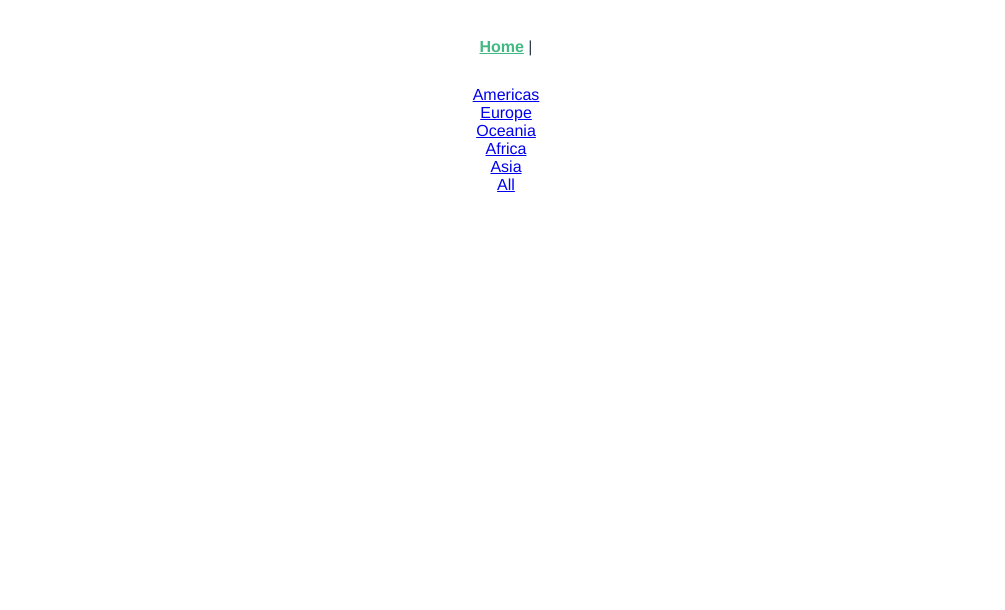
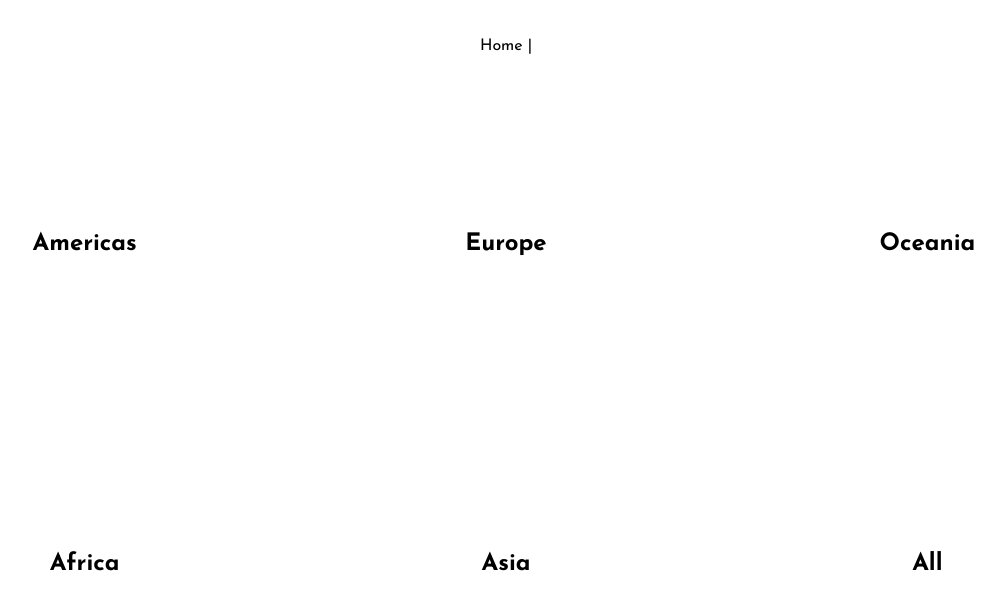
Before and after one commit to caioingber/eco-country-client, a Vue app: page / in a window 1280 px wide. Shown: the top 610 px of the page, without its empty margins (134-1139 px from the left). Built offline with nearby package versions, Linux system fonts and the light colour scheme; no server answers.

Commit message:
created scss global file and mixins for flex/grid

```diff
--- a/public/index.html
+++ b/public/index.html
@@ -1,15 +1,23 @@
 <!DOCTYPE html>
 <html lang="en">
   <head>
-    <meta charset="utf-8">
-    <meta http-equiv="X-UA-Compatible" content="IE=edge">
-    <meta name="viewport" content="width=device-width,initial-scale=1.0">
-    <link rel="icon" href="<%= BASE_URL %>favicon.ico">
+    <meta charset="utf-8" />
+    <meta http-equiv="X-UA-Compatible" content="IE=edge" />
+    <meta name="viewport" content="width=device-width,initial-scale=1.0" />
+    <link rel="icon" href="<%= BASE_URL %>favicon.ico" />
+    <link
+      href="https://fonts.googleapis.com/css2?family=Josefin+Sans:ital,wght@0,100;0,200;0,300;0,400;0,500;0,600;0,700;1,100;1,200;1,300;1,400;1,500;1,600;1,700&display=swap"
+      rel="stylesheet"
+    />
     <title><%= htmlWebpackPlugin.options.title %></title>
   </head>
   <body>
     <noscript>
-      <strong>We're sorry but <%= htmlWebpackPlugin.options.title %> doesn't work properly without JavaScript enabled. Please enable it to continue.</strong>
+      <strong
+        >We're sorry but <%= htmlWebpackPlugin.options.title %> doesn't work
+        properly without JavaScript enabled. Please enable it to
+        continue.</strong
+      >
     </noscript>
     <div id="app"></div>
     <!-- built files will be auto injected -->
--- a/src/App.vue
+++ b/src/App.vue
@@ -15,23 +15,17 @@ export default {
 
 <style lang="scss">
 #app {
-  font-family: Avenir, Helvetica, Arial, sans-serif;
+  font-family: "Josefin Sans", Helvetica, Arial, sans-serif;
   -webkit-font-smoothing: antialiased;
   -moz-osx-font-smoothing: grayscale;
   text-align: center;
-  color: #2c3e50;
+}
+a {
+  color: #000;
+  text-decoration: none;
 }
 
 #nav {
   padding: 30px;
-
-  a {
-    font-weight: bold;
-    color: #2c3e50;
-
-    &.router-link-exact-active {
-      color: #42b983;
-    }
-  }
 }
 </style>
--- a/src/components/HomeTile.vue
+++ b/src/components/HomeTile.vue
@@ -1,7 +1,7 @@
 <template>
   <router-link :to="path">
     <div class="tile">
-      {{ region.name }}
+      <h2>{{ region.name }}</h2>
     </div>
   </router-link>
 </template>
@@ -18,4 +18,11 @@ export default {
 };
 </script>
 
-<style lang="scss" scoped></style>
+<style lang="scss" scoped>
+@import "../global.scss";
+.tile {
+  height: 100%;
+  width: 100%;
+  @include flex(center, center, column);
+}
+</style>
--- /dev/null
+++ b/src/global.scss
@@ -0,0 +1,13 @@
+@mixin flex($justify, $align, $direction) {
+  display: flex;
+  justify-content: $justify;
+  align-items: $align;
+  flex-direction: $direction;
+}
+
+@mixin grid($rows, $columns, $gap) {
+  display: grid;
+  grid-template-rows: repeat($rows, 1fr);
+  grid-template-columns: repeat($columns, 1fr);
+  grid-gap: $gap;
+}
--- a/src/views/Home.vue
+++ b/src/views/Home.vue
@@ -44,3 +44,11 @@ export default {
   },
 };
 </script>
+
+<style lang="scss" scoped>
+@import "../global.scss";
+.home {
+  min-height: 80vh;
+  @include grid(2, 3, 0);
+}
+</style>
```
